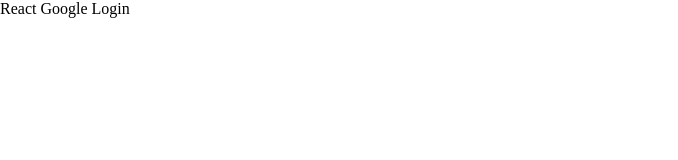
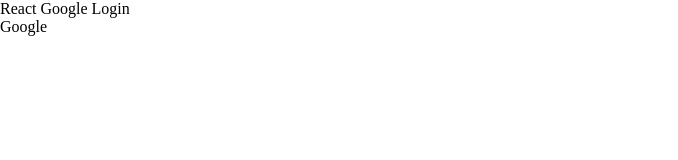
Before and after one commit to cp23kk1/frontend_app, a Next.js app: page /undefined/test in a window 1280 px wide. Shown: the top 160 px of the page, without its empty margins (0-678 px from the left). Built offline with nearby package versions, Linux system fonts and the light colour scheme.

Commit message:
[+] test integate BE google Auth

```diff
--- a/src/pages/test/index.tsx
+++ b/src/pages/test/index.tsx
@@ -5,6 +5,8 @@
 import { DataWebSocket } from '@/modules/test/web-socket-core/type';
 
 import { v4 as uuid } from 'uuid';
+import { getGoogleUrl } from '@/utils/getGoogleUrl';
+import { useRouter } from 'next/router';
 
 const MainPage: NextPage = () => {
   return (
@@ -30,7 +32,9 @@
         onChangeRoomId,
         onGetLobby
       }: DataWebSocket) => {
-        const Googlebutton = <div />;
+        const router = useRouter();
+
+        let from = router.pathname || '/';
         // const handleCallbackResponse = (response: CredentialResponse) => {
         //   console.log(response);
         // };
@@ -52,6 +56,7 @@
         return (
           <Fragment>
             <div>React Google Login</div>
+            <a href={getGoogleUrl(from)}>Google</a>
 
             <div
               style={{
--- /dev/null
+++ b/src/utils/getGoogleUrl.ts
@@ -0,0 +1,24 @@
+export const getGoogleUrl = (from: string) => {
+  const rootUrl = `https://accounts.google.com/o/oauth2/v2/auth`;
+
+  const options = {
+    redirect_uri:
+      process.env.GOOGLE_OAUTH_REDIRECT_URL ?? process.env.ENV === 'prod'
+        ? 'https://capstone23.sit.kmutt.ac.th/kk1/api/auth/google'
+        : (`https://capstone23.sit.kmutt.ac.th/kk1/
+        ${process.env.ENV}/api/auth/google` as string),
+    client_id: process.env.GOOGLE_OAUTH_CLIENT_ID as string,
+    access_type: 'offline',
+    response_type: 'code',
+    prompt: 'consent',
+    scope: [
+      'https://www.googleapis.com/auth/userinfo.profile',
+      'https://www.googleapis.com/auth/userinfo.email'
+    ].join(' '),
+    state: from
+  };
+
+  const qs = new URLSearchParams(options);
+
+  return `${rootUrl}?${qs.toString()}`;
+};
```
Also changed, not shown: 1 other file (tests, documents, lock files or other folders).
